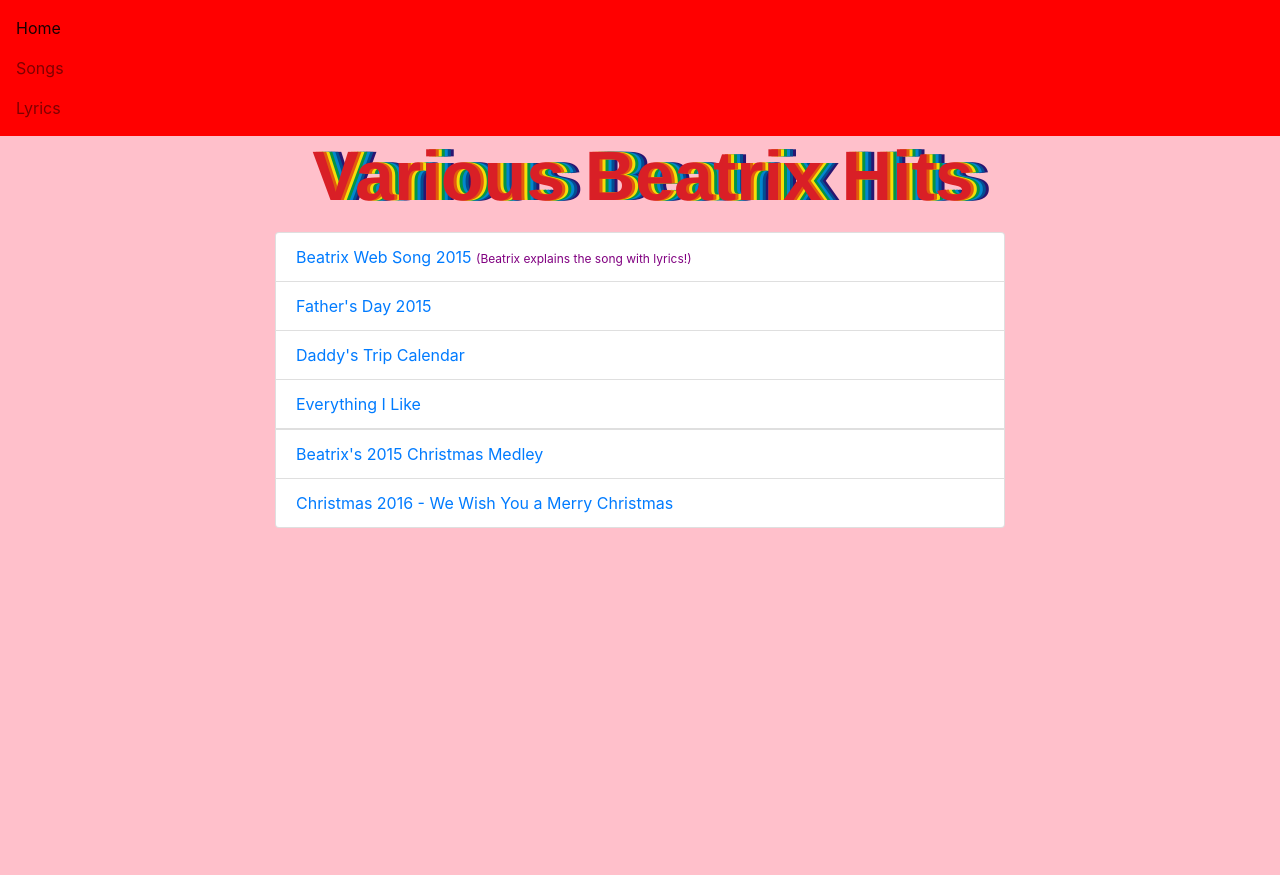
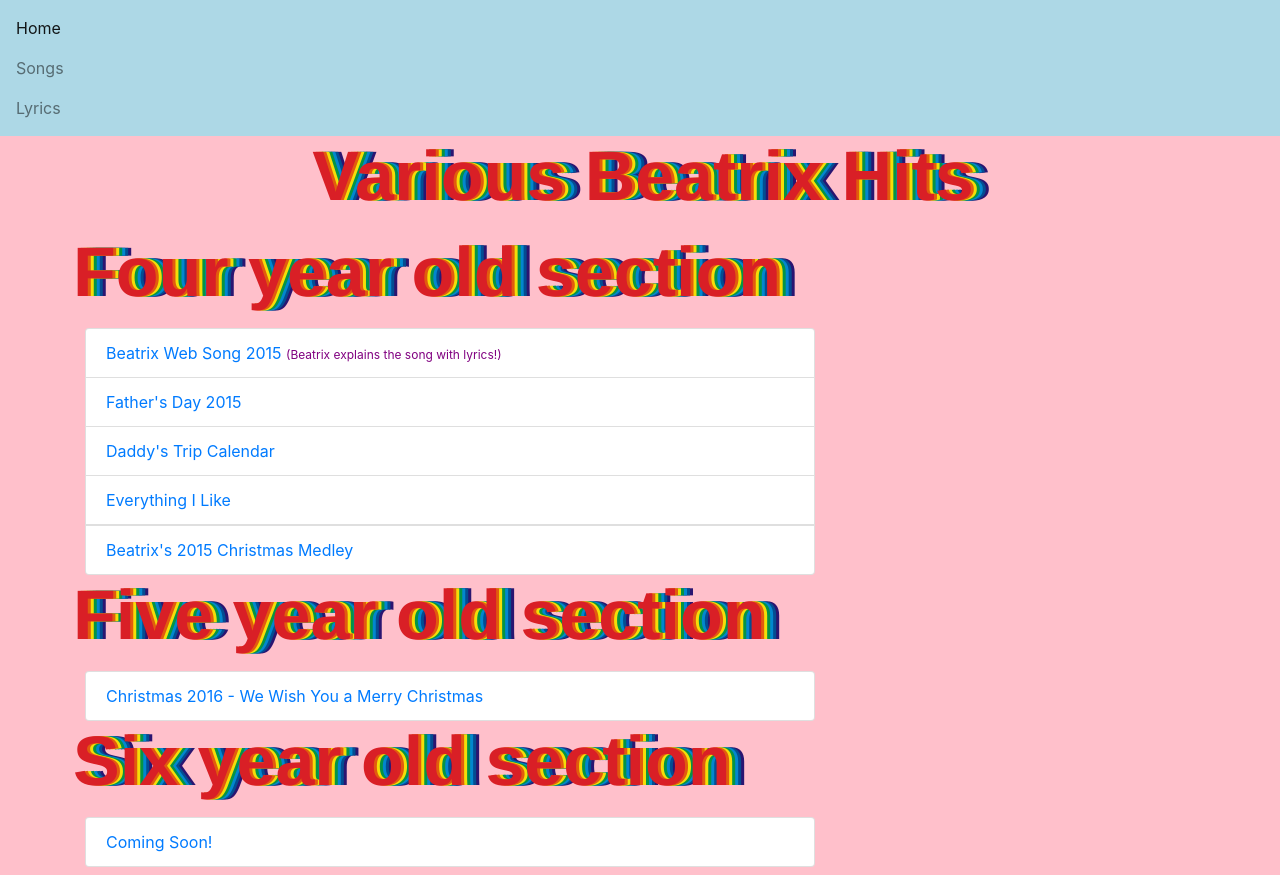
Before and after one commit to hellerpdx/beatrix, a plain HTML site: page songs.html in a window 1280 px wide. Before the commit the page ends 800 px from the top, so only its background shows below. Drawn offline with nearby package versions, Linux system fonts and the light colour scheme.

Commit message:
added age sections

```diff
--- a/songs.html
+++ b/songs.html
@@ -15,7 +15,7 @@
   <link rel="stylesheet" type="text/css" href="style.css">
 </head>
   <body>
-      <nav class="navbar navbar-light" style="background-color: red;">
+      <nav class="navbar navbar-light" style="background-color: #ADD8E6;">
           <ul class="nav navbar-nav">
             <li class="nav-item active">
               <a class="nav-link" href="index.html">Home <span class="sr-only">(current)</span></a>
@@ -31,6 +31,7 @@
         <p class="rainbow">Various Beatrix Hits</p>
             <div class="container">
               <div class="row">
+                  <p class="rainbow">Four year old section</p>
                 <div class="col-sm-2">
                 </div>
                 <div class="col-sm-8">
@@ -40,11 +41,32 @@
                       <li class="list-group-item"><a href="DaddyTripCalendarSong.m4a">Daddy's Trip Calendar</a></li>
                       <li class="list-group-item"><a href="everything_i_like.m4a">Everything I Like</li>
                       <li class="list-group-item"><a href="Beatrix Christmas Medley 2015.m4a">Beatrix's 2015 Christmas Medley</a></li>
-                      <li class="list-group-item"><a href="christmas2016_wewishyouamerrychristmas.m4a">Christmas 2016 - We Wish You a Merry Christmas</a></li>
-                    </ul>
                 </div>
                 <div class="col-sm-2">
                 </div>
+              </div>
+              <div class="row">
+                  <p class="rainbow">Five year old section</p>
+                  <div class="col-sm-2">
+                  </div>
+                  <div class="col-sm-8">
+                      <ul class='list-group'>
+                        <li class="list-group-item"><a href="christmas2016_wewishyouamerrychristmas.m4a">Christmas 2016 - We Wish You a Merry Christmas</a></li>
+                      </ul>
+                  </div>
+                  <div class="col-sm-2">
+                  </div>
+              </div>
+              <div class="row mb-2">
+                  <p class="rainbow">Six year old section</p>
+                  <div class="col-sm-2">
+                  </div>
+                  <div class="col-sm-8">
+                      <ul class='list-group'>
+                        <li class="list-group-item"><a href="#">Coming Soon!</a></li>
+                      </ul>
+                  </div>
+                  <div class="col-sm-2">
               </div>
             </div>
     <script src="https://ajax.googleapis.com/ajax/libs/jquery/3.1.1/jquery.min.js" integrity="sha384-3ceskX3iaEnIogmQchP8opvBy3Mi7Ce34nWjpBIwVTHfGYWQS9jwHDVRnpKKHJg7" crossorigin="anonymous"></script>
--- a/style.css
+++ b/style.css
@@ -20,10 +20,6 @@ h3:hover {
 
 p:hover {
     color: orange;
-}
-
-.red {
-    color: red
 }
 
 body {
@@ -63,5 +59,5 @@ body {
 
 .small {
   font-size: 12px;
-  color: purple;
+  color: #800080;
 }
```
Also changed, not shown: lyrics.html (+1 -1 lines).
